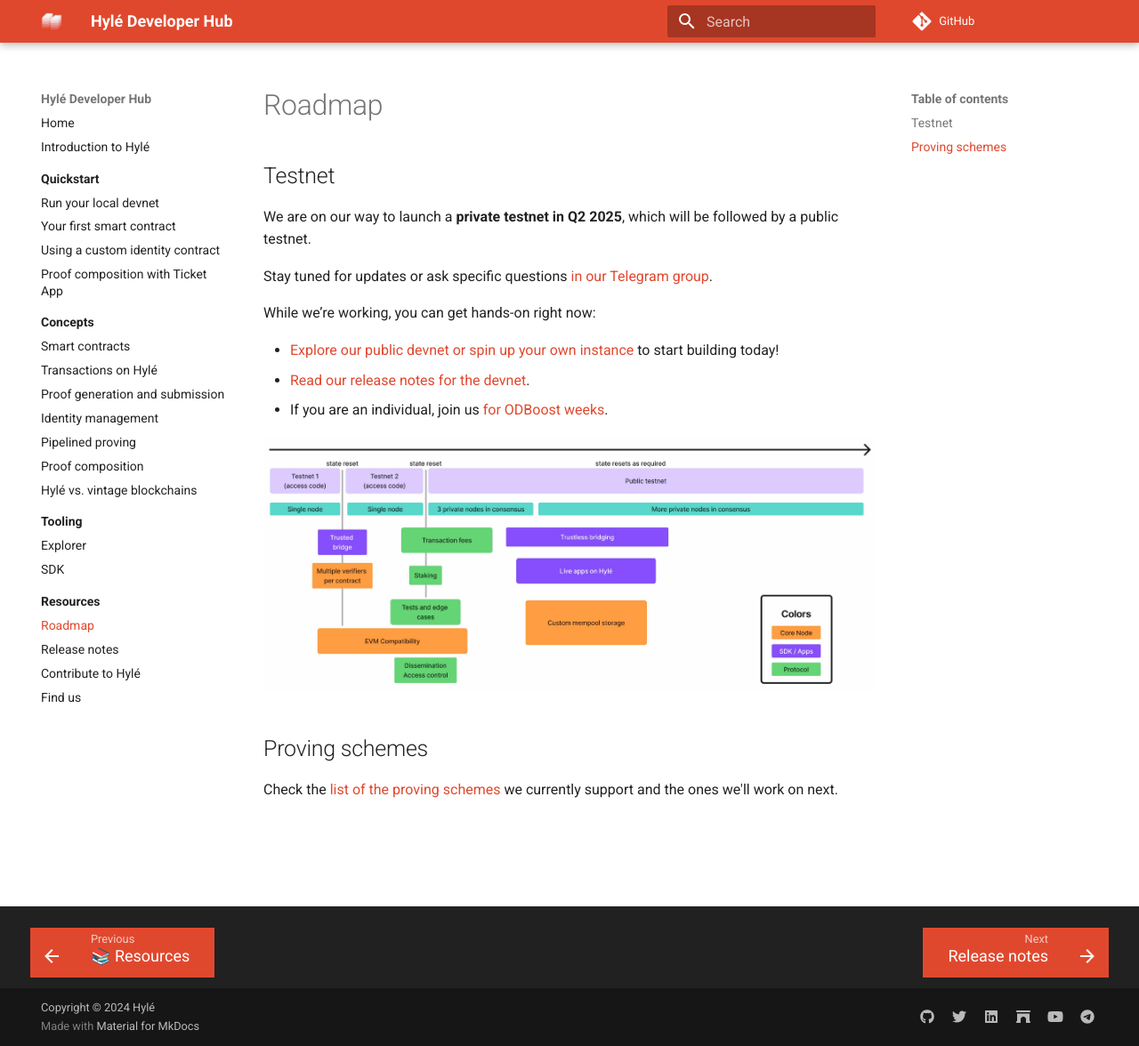
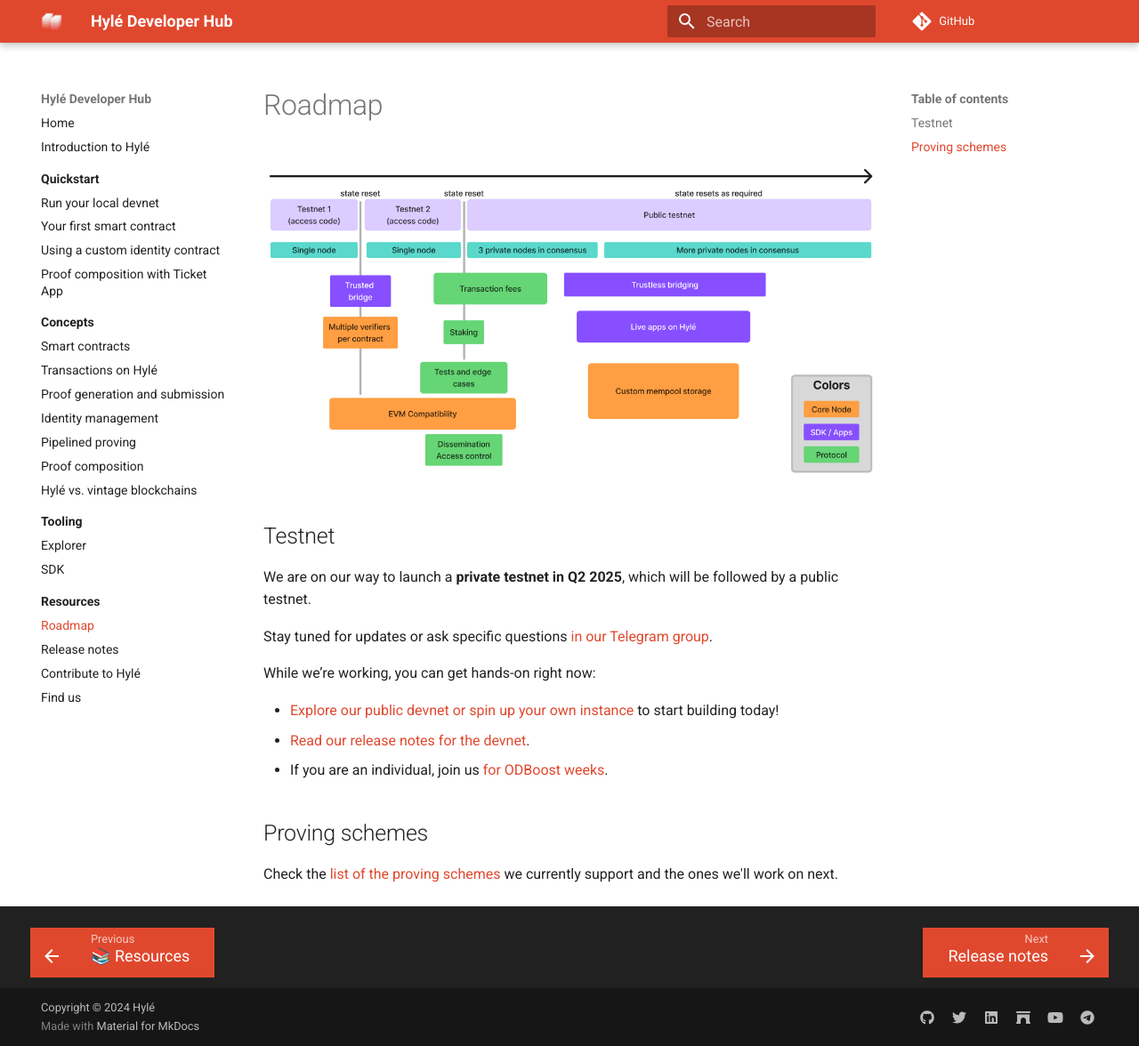
Before and after one commit to Hyle-org/devhub-hyle, an MkDocs documentation site: the page built from docs/resources/roadmap.md, in a window 1280 px wide and 1176 px high. Shown: the whole window at 89% size. Built offline with MkDocs 1.6.1 and Material for MkDocs 9.7.7, drawn with Linux system fonts in a browser that asks for light colours; comment, search, counter and statistics services are not loaded.

Commit message:
wake up babe we have a roadmap now

```diff
--- a/docs/resources/roadmap.md
+++ b/docs/resources/roadmap.md
@@ -1,6 +1,8 @@
 ---
 title: Roadmap
 ---
+
+![Our roadmap, which includes two private testnets and a public testnet.](../assets/img/roadmap.png)
 
 ## Testnet
 
@@ -14,8 +16,6 @@ While we’re working, you can get hands-on right now:
 - [Read our release notes for the devnet](./release-notes.md).
 - If you are an individual, join us [for ODBoost weeks](https://app.onlydust.com/p/hyl).
 
-![Our roadmap, which includes two private testnets and a public testnet.](../assets/img/roadmap.jpg)
-
 ## Proving schemes
 
 Check the [list of the proving schemes](../concepts/proof-generation.md#our-supported-proving-schemes) we currently support and the ones we'll work on next.
```
Also changed, not shown: docs/assets/img/roadmap.jpg (deleted), docs/assets/img/roadmap.png (added).
